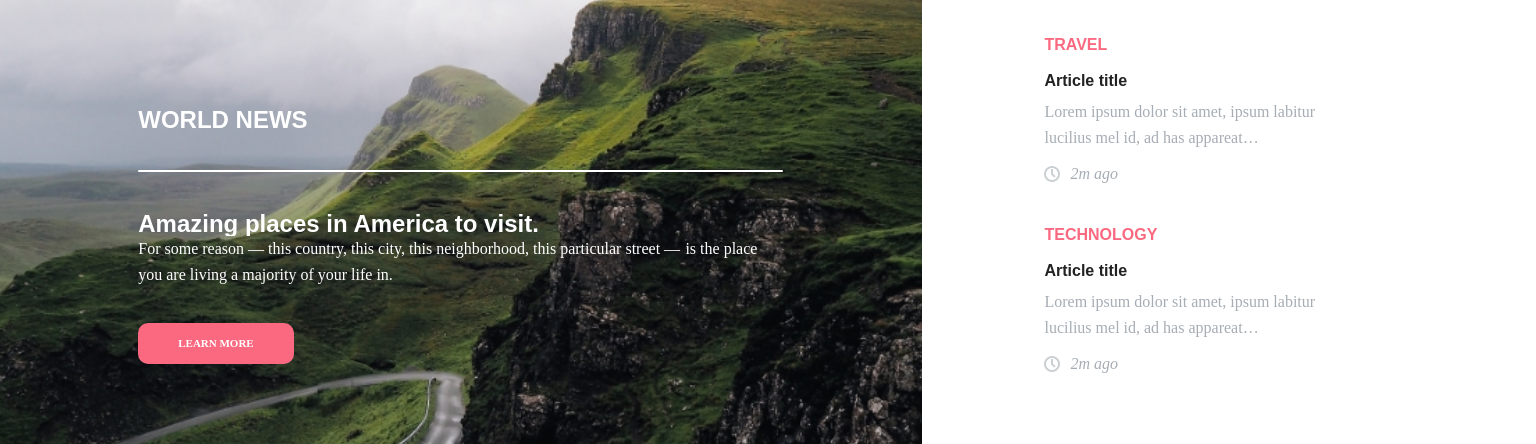
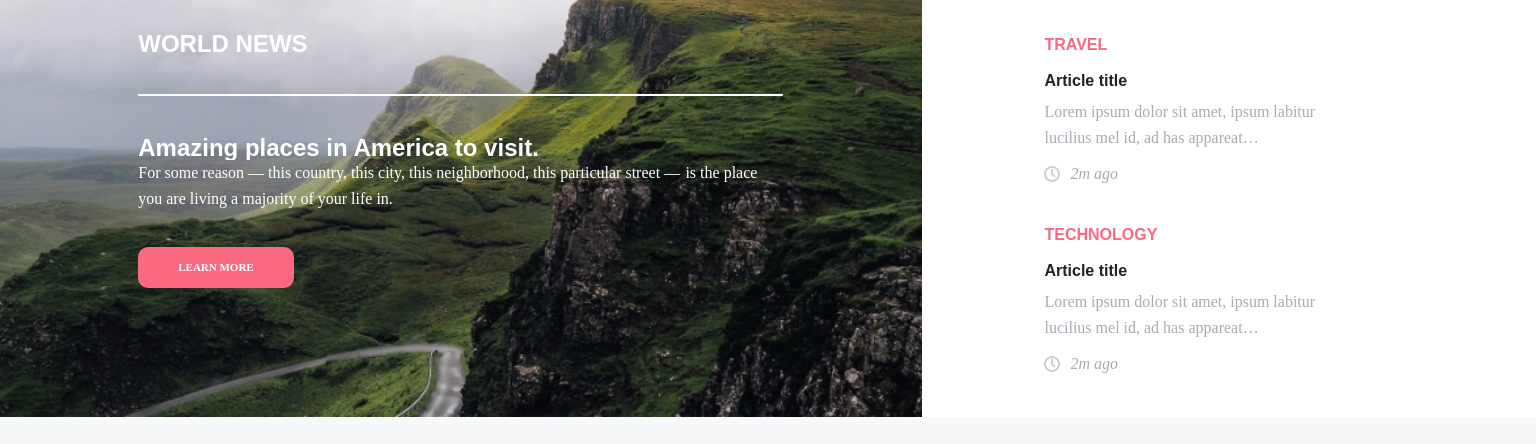
Before and after one commit to MladenStojkovic/Resource-Responsive-Design, a plain HTML site: page Index.html in a window 1536 px wide. Shown: the part 157-601 px from the top of the page. Drawn offline with nearby package versions, Linux system fonts and the light colour scheme.

Commit message:
Desktop view padding/margin fix

```diff
--- a/style.css
+++ b/style.css
@@ -648,7 +648,15 @@ footer .input-wrapper p {
 
   main .jumbotron {
     width: 60%;
+    display: flex;
+    align-items: center;
+    padding-top: 185px 0 175px 0;
   }
+
+  .jumbotron .btn-primary {
+    margin-bottom: 0;
+  }
+
 
   main .jumbotron .container {
     width: 70%;
@@ -671,7 +679,7 @@ footer .input-wrapper p {
   }
 
   main .jumbotron .main-title {
-    padding: 175px 0 40px 0;
+    padding: 0 0 40px 0;
   }
 
   .trending .article-wrapper:nth-child(n+3) {
```
